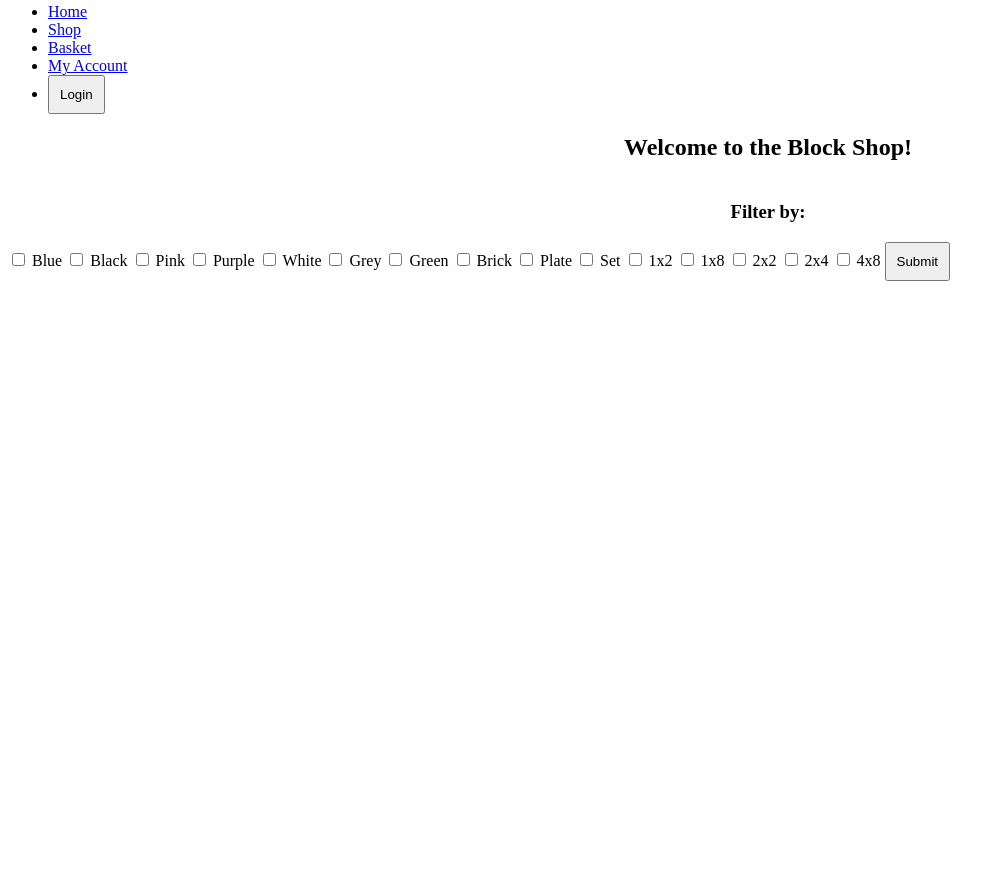
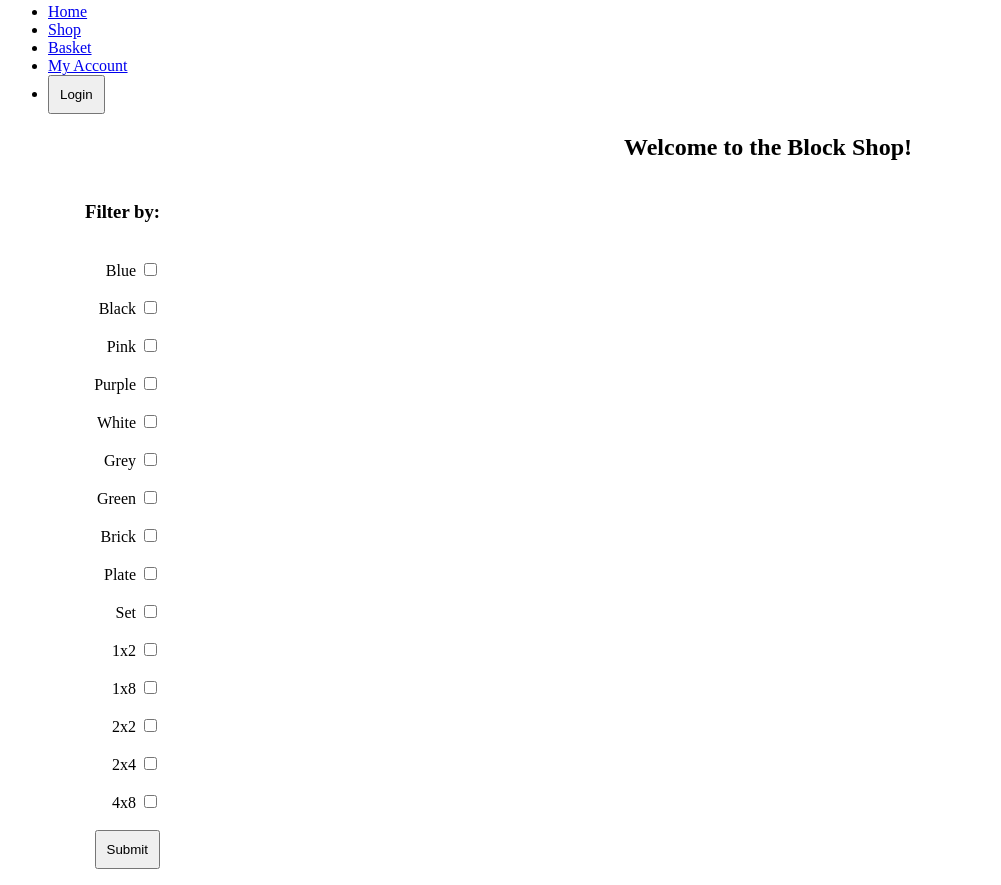
Before and after one commit to jaketbailey/app-eng-lego, a website with bundled scripts: page src/app/shop/filter/index.html in a window 1536 px wide. Shown: the part 63-948 px from the top of the page, without its empty margins (0-1001 px from the left). Before the commit the page ends 800 px from the top, so only its background shows below. Built offline with nearby package versions, Linux system fonts and the light colour scheme; no server answers; a script that the page names is missing.

Commit message:
moved filter bar to look nice

```diff
--- a/src/app/public/css/styles.scss
+++ b/src/app/public/css/styles.scss
@@ -381,6 +381,32 @@ label {
         height: auto;
         text-align: center;
     }
+
+    .parent_main {
+        display: flex;
+        background-color: transparent;
+        flex-flow: row;
+        width: 90%;
+        align-content: flex-start;
+        align-items: flex-start;
+        justify-content: center;
+        justify-items: center;
+        margin-right: auto;
+        margin-left: auto;
+        height: auto;
+        div {
+            align-self: start;
+            background-color: transparent;
+            /* margin: 10px; */
+            padding: 10px;
+            font-size: 30px;
+            width: auto;
+            height: auto;
+            text-align: center;
+        }
+    }
+
+
 }
 
 @media screen and (max-width:1400px) {
--- a/src/app/shop/filter/index.html
+++ b/src/app/shop/filter/index.html
@@ -7,6 +7,7 @@
         <script type="module" src="../../public/js/basket.mjs"></script>
         <script src="https://cdn.auth0.com/js/auth0-spa-js/1.13/auth0-spa-js.production.js" async defer></script>
         <script type="module" src="../../public/js/card.mjs"></script>
+        <script type="module" src="../../public/js/addToBasket.mjs"></script>
     </head>
 
     <body>
@@ -41,48 +42,52 @@
             <h2 class="title_main" style="text-align: center; padding-bottom: 20px;">
                 Welcome to the Block Shop!
             </h2>
-            <div class="parent" id="filters" style="align-items: center;">
-                <div>
-                    <h3 class="title_secondary" style="text-align: center;">
+            <div class="parent_main" id="main" style="align-items: center;">
+                <div style="width: 10%; align-self: flex-start;">
+                    <h3 class="title_secondary" style="text-align: right;">
                         Filter by:
-                    </h3>
-                    <form id="filter-form">
-                        <input type="checkbox" id="filter-blue" name="filter" value="blue" unchecked>
+                    </h3><br>
+                    <form id="filter-form" action="/shop/filter" method="get" style="text-align: right;">
                         <label class="filters" for="filter-blue">Blue</label>
-                        <input type="checkbox" id="filter-black" name="filter" value="black" unchecked>
+                        <input type="checkbox" id="filter-blue" name="filter" value="blue" unchecked><br><br>
                         <label class="filters" for="filter-black">Black</label>
-                        <input type="checkbox" id="filter-pink" name="filter" value="pink" unchecked>
+                        <input type="checkbox" id="filter-black" name="filter" value="black" unchecked><br><br>
                         <label class="filters" for="filter-pink">Pink</label>
-                        <input type="checkbox" id="filter-purple" name="filter" value="purple" unchecked>
+                        <input type="checkbox" id="filter-pink" name="filter" value="pink" unchecked><br><br>
                         <label class="filters" for="filter-purple">Purple</label>
-                        <input type="checkbox" id="filter-white" name="filter" value="white" unchecked>
+                        <input type="checkbox" id="filter-purple" name="filter" value="purple" unchecked><br><br>
                         <label class="filters" for="filter-white">White</label>
-                        <input type="checkbox" id="filter-grey" name="filter" value="grey" unchecked>
+                        <input type="checkbox" id="filter-white" name="filter" value="white" unchecked><br><br>
                         <label class="filters" for="filter-grey">Grey</label>
-                        <input type="checkbox" id="filter-green" name="filter" value="green" unchecked>
+                        <input type="checkbox" id="filter-grey" name="filter" value="grey" unchecked><br><br>
                         <label class="filters" for="filter-green">Green</label>
-                        <input type="checkbox" id="filter-brick" name="filter" value="brick" unchecked>
+                        <input type="checkbox" id="filter-green" name="filter" value="green" unchecked><br><br>
                         <label class="filters" for="filter-brick">Brick</label>
-                        <input type="checkbox" id="filter-plate" name="filter" value="plate" unchecked>
+                        <input type="checkbox" id="filter-brick" name="filter" value="brick" unchecked><br><br>
                         <label class="filters" for="filter-plate">Plate</label>
-                        <input type="checkbox" id="filter-set" name="filter" value="set" unchecked>
+                        <input type="checkbox" id="filter-plate" name="filter" value="plate" unchecked><br><br>
                         <label class="filters" for="filter-set">Set</label>
-                        <input type="checkbox" id="filter-1x2" name="filter" value="1x2" unchecked>
+                        <input type="checkbox" id="filter-set" name="filter" value="set" unchecked><br><br>
                         <label class="filters" for="filter-1x2">1x2</label>
-                        <input type="checkbox" id="filter-1x8" name="filter" value="1x8" unchecked>
+                        <input type="checkbox" id="filter-1x2" name="filter" value="1x2" unchecked><br><br>
                         <label class="filters" for="filter-1x8">1x8</label>
-                        <input type="checkbox" id="filter-2x2" name="filter" value="2x2" unchecked>
+                        <input type="checkbox" id="filter-1x8" name="filter" value="1x8" unchecked><br><br>
                         <label class="filters" for="filter-2x2">2x2</label>
-                        <input type="checkbox" id="filter-2x4" name="filter" value="2x4" unchecked>
+                        <input type="checkbox" id="filter-2x2" name="filter" value="2x2" unchecked><br><br>
                         <label class="filters" for="filter-2x4">2x4</label>
-                        <input type="checkbox" id="filter-4x8" name="filter" value="4x8" unchecked>
+                        <input type="checkbox" id="filter-2x4" name="filter" value="2x4" unchecked><br><br>
                         <label class="filters" for="filter-4x8">4x8</label>
+                        <input type="checkbox" id="filter-4x8" name="filter" value="4x8" unchecked><br><br>
                         <button class="button" id="submit-filter" style="padding: 10px;">Submit</button>
                     </form>
                 </div>
+                <div style="width: 75%;">
+                    <div class="parent" id="page" style="align-items: center;">
+                    </div>
+                </div>
+
             </div>
-            <div class="parent" id="page" style="align-items: center;">
-            </div>
+
 
 
         </div>
```
Also changed, not shown: src/app/shop/index.html (+25 -21 lines).
